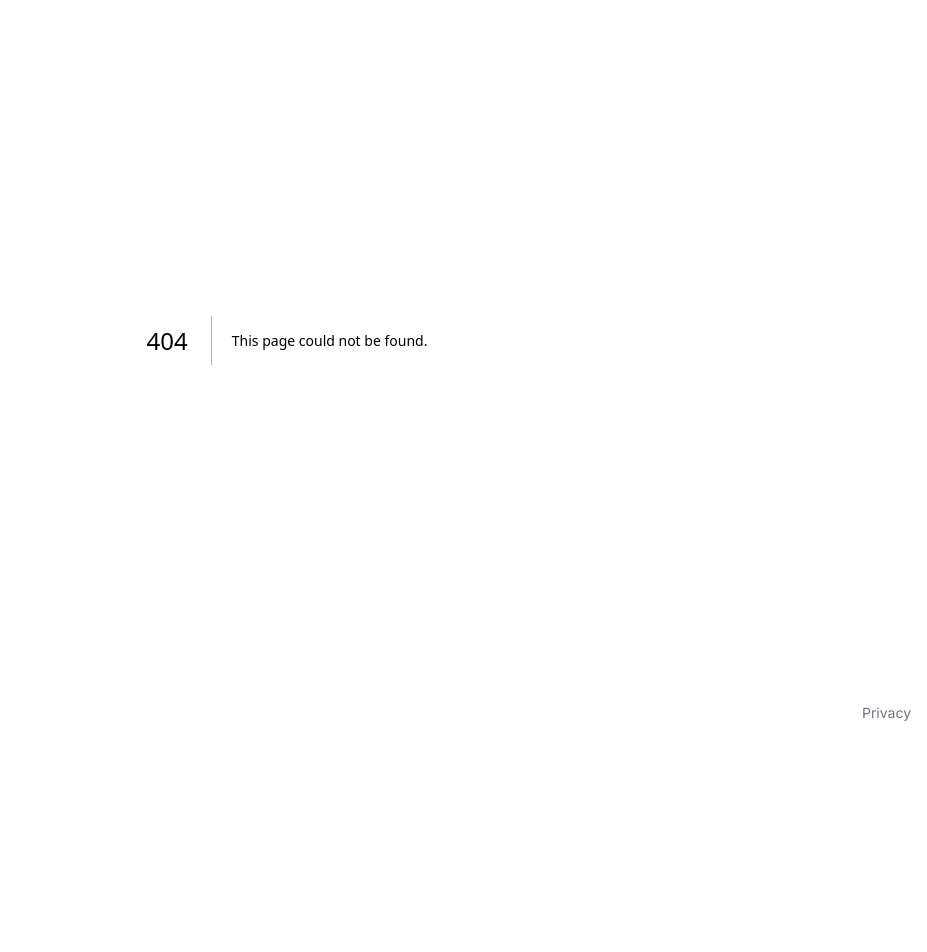
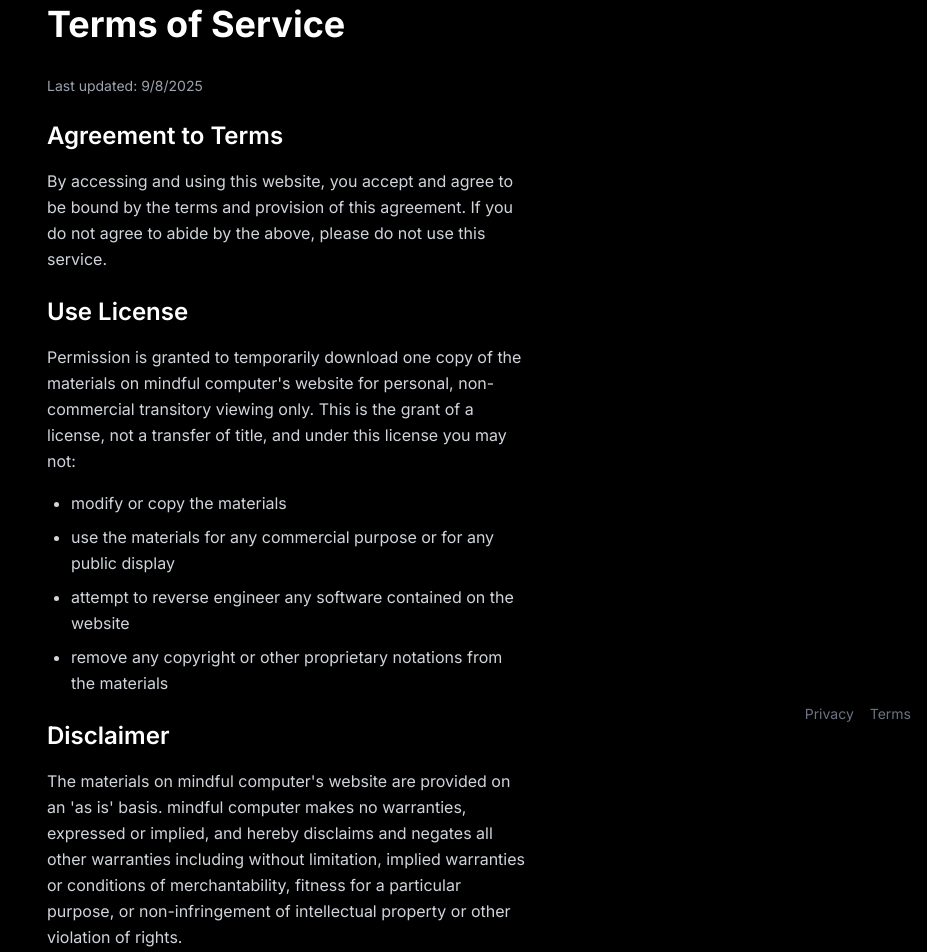
Before and after one commit to mindful-computer/mindful-computer, a Next.js app: page /terms in a window 1280 px wide. Before the commit this address had no page. Shown: the part 60-1012 px from the top of the page, without its empty margins (353-1280 px from the left). Before the commit the page ends 800 px from the top, so only its background shows below. Built offline with nearby package versions, Linux system fonts and the light colour scheme.

Commit message:
Add terms of service page with 480px max-width constraint

```diff
--- a/app/layout.tsx
+++ b/app/layout.tsx
@@ -41,13 +41,19 @@
     <html lang="en">
       <body className={inter.className}>
         {children}
-        <footer className="fixed bottom-4 right-4">
+        <footer className="fixed bottom-4 right-4 flex space-x-4">
           <a
             href="/privacy"
             className="text-gray-500 hover:text-gray-300 text-sm transition-colors"
           >
             Privacy
           </a>
+          <a
+            href="/terms"
+            className="text-gray-500 hover:text-gray-300 text-sm transition-colors"
+          >
+            Terms
+          </a>
         </footer>
       </body>
     </html>
--- a/app/privacy/page.tsx
+++ b/app/privacy/page.tsx
@@ -1,7 +1,7 @@
 export default function Privacy() {
   return (
     <main className="min-h-screen bg-black text-white px-8 py-16">
-      <div className="max-w-4xl mx-auto">
+      <div className="max-w-[480px] mx-auto">
         <h1 className="text-4xl font-bold mb-8">Privacy Policy</h1>
 
         <div className="space-y-6 text-gray-300 leading-relaxed">
--- /dev/null
+++ b/app/terms/page.tsx
@@ -0,0 +1,115 @@
+export default function Terms() {
+  return (
+    <main className="min-h-screen bg-black text-white px-8 py-16">
+      <div className="max-w-[480px] mx-auto">
+        <h1 className="text-4xl font-bold mb-8">Terms of Service</h1>
+
+        <div className="space-y-6 text-gray-300 leading-relaxed">
+          <p className="text-sm text-gray-400">Last updated: {new Date().toLocaleDateString()}</p>
+
+          <section>
+            <h2 className="text-2xl font-semibold mb-4 text-white">Agreement to Terms</h2>
+            <p>
+              By accessing and using this website, you accept and agree to be bound by the terms and
+              provision of this agreement. If you do not agree to abide by the above, please do not
+              use this service.
+            </p>
+          </section>
+
+          <section>
+            <h2 className="text-2xl font-semibold mb-4 text-white">Use License</h2>
+            <p>
+              Permission is granted to temporarily download one copy of the materials on mindful computer's
+              website for personal, non-commercial transitory viewing only. This is the grant of a license,
+              not a transfer of title, and under this license you may not:
+            </p>
+            <ul className="list-disc pl-6 mt-4 space-y-2">
+              <li>modify or copy the materials</li>
+              <li>use the materials for any commercial purpose or for any public display</li>
+              <li>attempt to reverse engineer any software contained on the website</li>
+              <li>remove any copyright or other proprietary notations from the materials</li>
+            </ul>
+          </section>
+
+          <section>
+            <h2 className="text-2xl font-semibold mb-4 text-white">Disclaimer</h2>
+            <p>
+              The materials on mindful computer's website are provided on an 'as is' basis. mindful computer
+              makes no warranties, expressed or implied, and hereby disclaims and negates all other warranties
+              including without limitation, implied warranties or conditions of merchantability, fitness for a
+              particular purpose, or non-infringement of intellectual property or other violation of rights.
+            </p>
+          </section>
+
+          <section>
+            <h2 className="text-2xl font-semibold mb-4 text-white">Limitations</h2>
+            <p>
+              In no event shall mindful computer or its suppliers be liable for any damages (including, without
+              limitation, damages for loss of data or profit, or due to business interruption) arising out of
+              the use or inability to use the materials on mindful computer's website, even if mindful computer
+              or a mindful computer authorized representative has been notified orally or in writing of the
+              possibility of such damage. Because some jurisdictions do not allow limitations on implied warranties,
+              or limitations of liability for consequential or incidental damages, these limitations may not apply to you.
+            </p>
+          </section>
+
+          <section>
+            <h2 className="text-2xl font-semibold mb-4 text-white">Accuracy of Materials</h2>
+            <p>
+              The materials appearing on mindful computer's website could include technical, typographical, or
+              photographic errors. mindful computer does not warrant that any of the materials on its website
+              are accurate, complete, or current. mindful computer may make changes to the materials contained
+              on its website at any time without notice. However, mindful computer does not make any commitment
+              to update the materials.
+            </p>
+          </section>
+
+          <section>
+            <h2 className="text-2xl font-semibold mb-4 text-white">Links</h2>
+            <p>
+              mindful computer has not reviewed all of the sites linked to our website and is not responsible
+              for the contents of any such linked site. The inclusion of any link does not imply endorsement by
+              mindful computer of the site. Use of any such linked website is at the user's own risk.
+            </p>
+          </section>
+
+          <section>
+            <h2 className="text-2xl font-semibold mb-4 text-white">Modifications</h2>
+            <p>
+              mindful computer may revise these terms of service for its website at any time without notice.
+              By using this website you are agreeing to be bound by the then current version of these terms
+              of service.
+            </p>
+          </section>
+
+          <section>
+            <h2 className="text-2xl font-semibold mb-4 text-white">Governing Law</h2>
+            <p>
+              These terms and conditions are governed by and construed in accordance with the laws and you
+              irrevocably submit to the exclusive jurisdiction of the courts in that state or location.
+            </p>
+          </section>
+
+          <section>
+            <h2 className="text-2xl font-semibold mb-4 text-white">Contact Information</h2>
+            <p>
+              If you have any questions about these Terms of Service, please contact us at:
+            </p>
+            <div className="mt-4 p-4 bg-gray-900 rounded-lg">
+              <p><strong>Email:</strong> mc@monkz.xyz</p>
+            </div>
+          </section>
+        </div>
+
+        <div className="mt-12 pt-8 border-t border-gray-800">
+          <a
+            href="/"
+            className="inline-flex items-center text-gray-400 hover:text-white transition-colors"
+          >
+            ← Back to Home
+          </a>
+        </div>
+      </div>
+    </main>
+  )
+}
```
